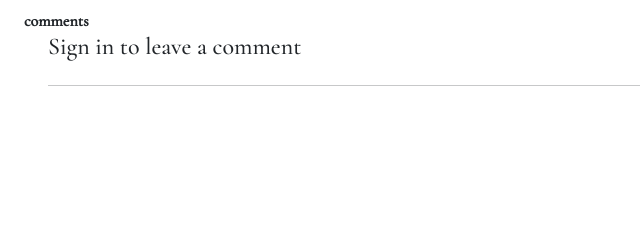
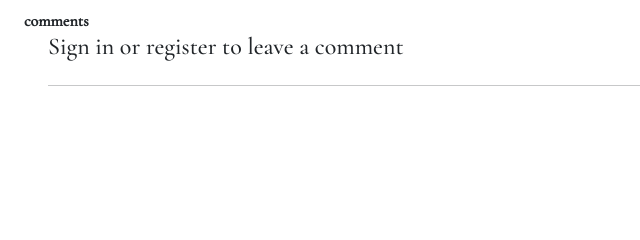
Before and after one commit to dilner1/Garden-Gnome-Blog, a Django app: template templates/open_post.html in a window 1280 px wide. Shown: the part 512-752 px from the top of the page, without its empty margins (0-640 px from the left). Run offline with Django 3.2, Linux system fonts and the light colour scheme; the template is opened without the code that fills it, so the values that code supplies are empty; some libraries are stand-ins or nearby versions; some web fonts are replaced.

Commit message:
Adding comments section link to log in or register

```diff
--- a/templates/open_post.html
+++ b/templates/open_post.html
@@ -91,7 +91,8 @@
                 {% else %}
                 <div class="container-fluid">
                     <div class="row col-md-6">
-                        <h4>Sign in to leave a comment</h4>
+                        <h4><a href="{% url 'account_login' %}">Sign in</a> or <a href="{% url 'account_signup' %}">register</a> to leave a comment</h4>
+
                         </div>
                 {% endif %}
             {% endif %}
```
Also changed, not shown: README.md.
